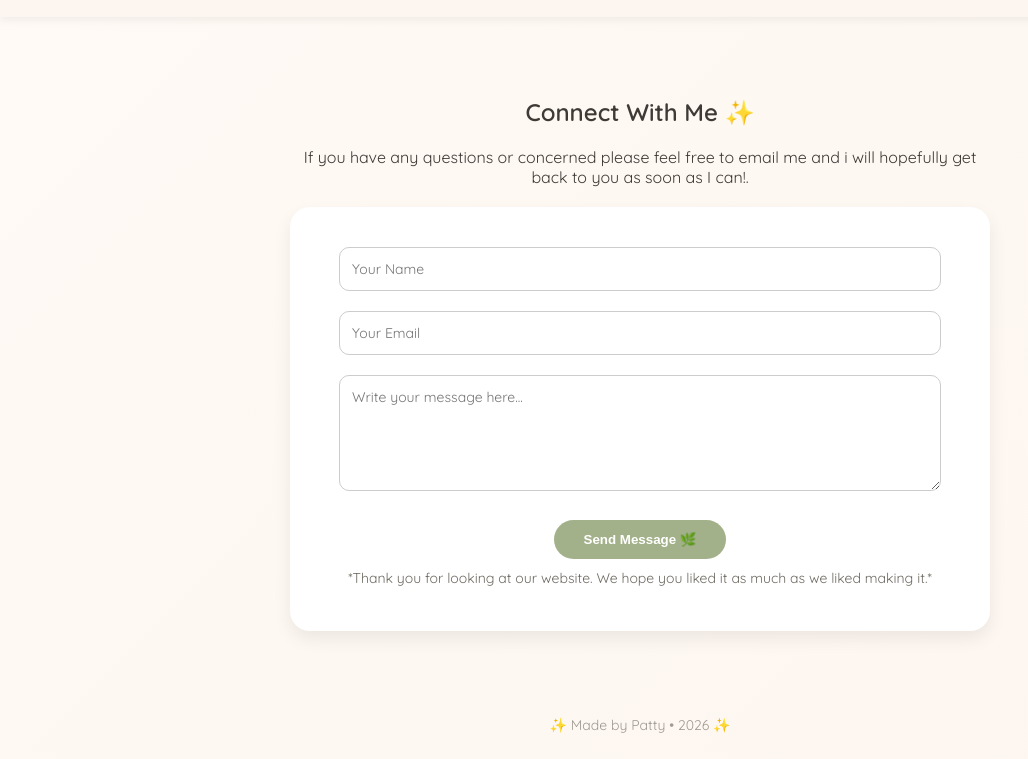
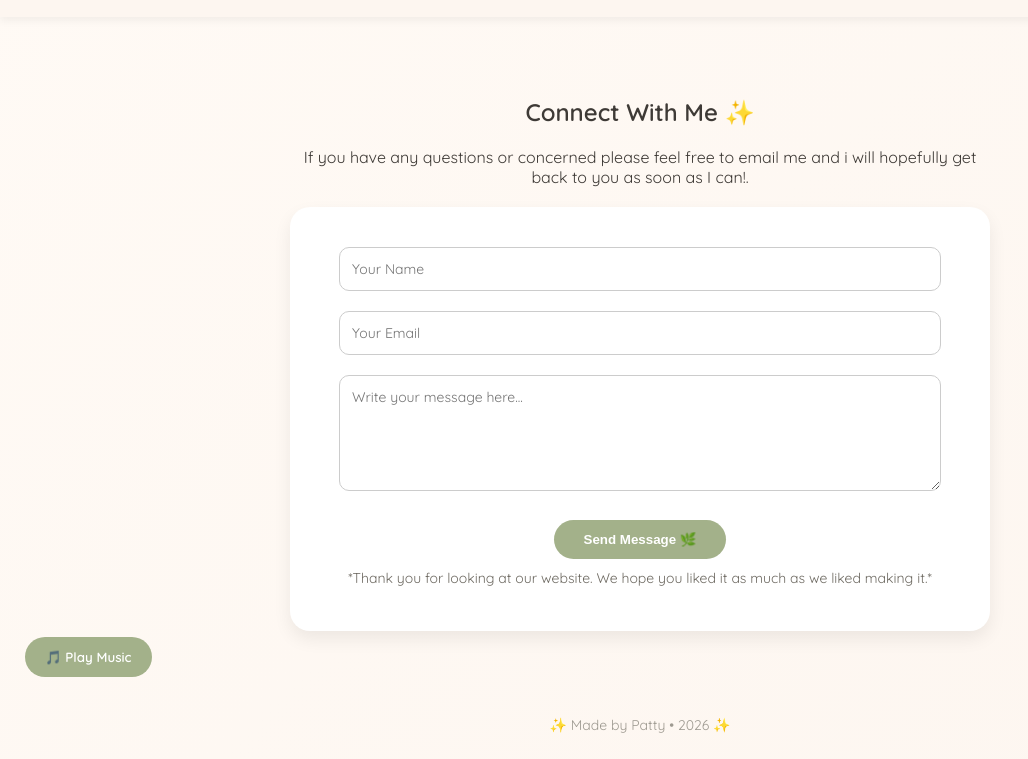
Before and after one commit to pattydorsett2012-commits/hearth-and-hollow, a plain HTML site: page contact.html in a window 1280 px wide. Shown: the part 98-857 px from the top of the page, without its empty margins (0-1028 px from the left). Drawn offline with nearby package versions, Linux system fonts and the light colour scheme.

Commit message:
Update contact.html

```diff
--- a/contact.html
+++ b/contact.html
@@ -7,6 +7,23 @@
   <link href="https://fonts.googleapis.com/css2?family=Quicksand:wght@400;600&family=Playfair+Display:wght@500;700&display=swap" rel="stylesheet">
 
   <style>
+   #musicButton {
+  position: fixed;
+  bottom: 25px;
+  left: 25px;
+  background: #a3b18a;
+  color: white;
+  border: none;
+  padding: 12px 20px;
+  border-radius: 30px;
+  font-family: 'Quicksand', sans-serif;
+  font-weight: 600;
+  cursor: pointer;
+}
+
+#musicButton:hover {
+  background: #8ca081;
+}
     body {
       margin: 0;
       font-family: 'Quicksand', sans-serif;
@@ -63,7 +80,28 @@
     footer { text-align: center; padding: 25px; color: #9e9a91; font-size: 14px; }
   </style>
 </head>
+<audio id="backgroundMusic" loop>
+  <source src="cozy-music.mp3" type="audio/mpeg">
+</audio>
 
+<button onclick="toggleMusic()" id="musicButton">
+  🎵 Play Music
+</button>
+
+<script>
+function toggleMusic() {
+  let music = document.getElementById("backgroundMusic");
+  let button = document.getElementById("musicButton");
+
+  if (music.paused) {
+    music.play();
+    button.innerHTML = "⏸ Pause Music";
+  } else {
+    music.pause();
+    button.innerHTML = "🎵 Play Music";
+  }
+}
+</script>
 <body>
 
 <header>
```
